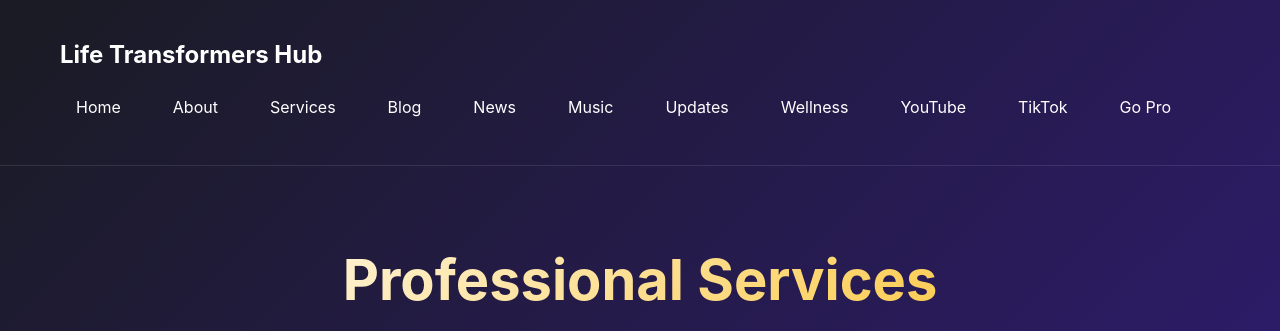
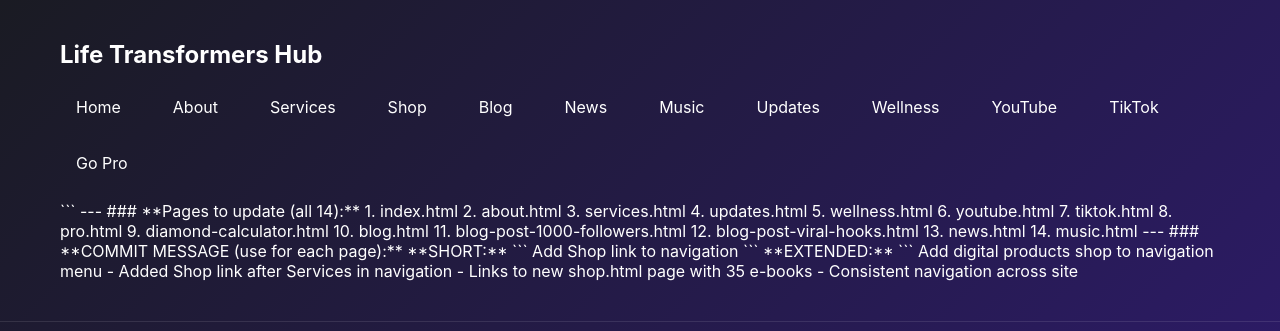
Before and after one commit to Life-Transformers-Live-Creator-Network/Life-transformers-hub, a plain HTML site: page services.html in a window 1280 px wide. Shown: the top 331 px of the page. Drawn offline with Linux system fonts and the light colour scheme.

Commit message:
Add Shop link to navigation
Add digital products shop to navigation menu

- Added Shop link after Services in navigation
- Links to shop.html page with 35 e-books
- Consistent navigation placement across site
- Enables easy access to digital products

````diff
--- a/services.html
+++ b/services.html
@@ -137,19 +137,57 @@
     <header>
         <nav class="container">
             <div class="logo">Life Transformers Hub</div>
-            <div class="nav-links">
+        <div class="nav-links">
     <a href="/">Home</a>
     <a href="/about.html">About</a>
     <a href="/services.html">Services</a>
+    <a href="/shop.html">Shop</a>
     <a href="/blog.html">Blog</a>
-     <a href="news.html">News</a>
-     <a href="music.html">Music</a>
+    <a href="news.html">News</a>
+    <a href="music.html">Music</a>
     <a href="/updates.html">Updates</a>
     <a href="/wellness.html">Wellness</a>
     <a href="/youtube.html">YouTube</a>
-     <a href="/tiktok.html">TikTok</a>
+    <a href="/tiktok.html">TikTok</a>
     <a href="/pro.html">Go Pro</a>
 </div>
+```
+
+---
+
+### **Pages to update (all 14):**
+
+1. index.html
+2. about.html
+3. services.html
+4. updates.html
+5. wellness.html
+6. youtube.html
+7. tiktok.html
+8. pro.html
+9. diamond-calculator.html
+10. blog.html
+11. blog-post-1000-followers.html
+12. blog-post-viral-hooks.html
+13. news.html
+14. music.html
+
+---
+
+### **COMMIT MESSAGE (use for each page):**
+
+**SHORT:**
+```
+Add Shop link to navigation
+```
+
+**EXTENDED:**
+```
+Add digital products shop to navigation menu
+
+- Added Shop link after Services in navigation
+- Links to new shop.html page with 35 e-books
+- Consistent navigation across site
         </nav>
     </header>
 
````
